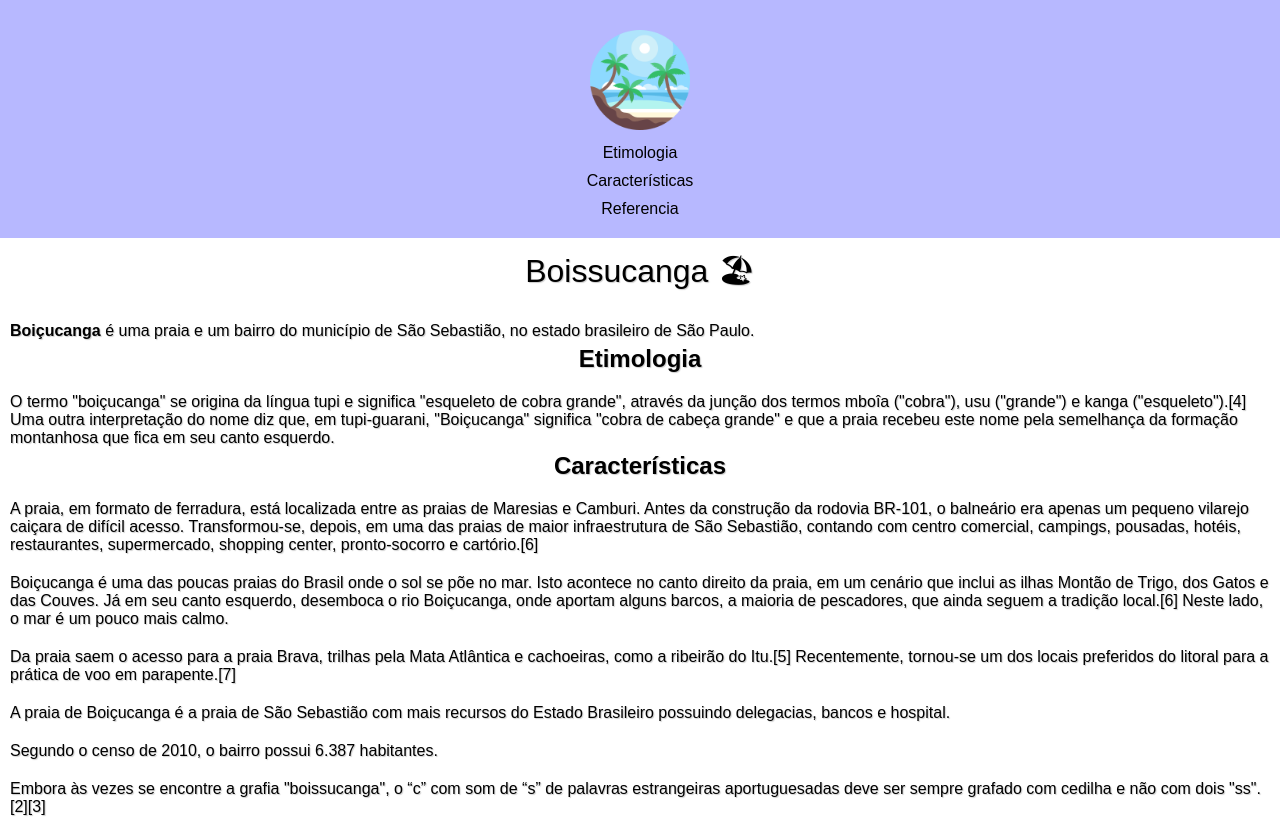
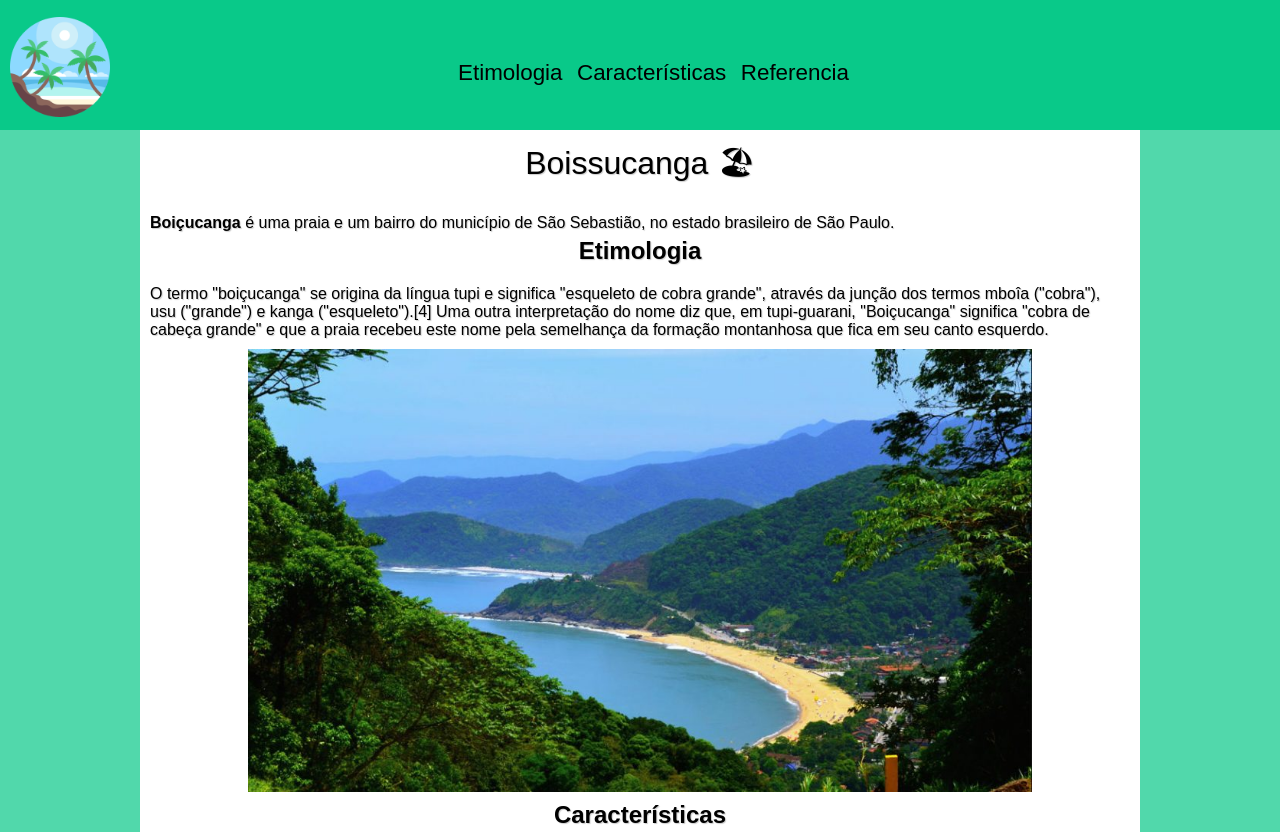
Before and after one commit to PauloCesardev99/boissucanga, a plain HTML site: page index.html in a window 1280 px wide. Shown: the top 832 px of the page. Drawn offline with Linux system fonts and the light colour scheme.

Commit message:
imgs add no 1200px

```diff
--- a/index.html
+++ b/index.html
@@ -11,11 +11,11 @@
 </head>
 <body>
     <header class="cabecalho">
-        <img src="src/img/icone.png" alt="Hello">
+        <img src="src/img/icone.png" alt="icone-praia">
         <nav>
             <ul>
                 <li><a href="#">Etimologia</a> </li>
-                <li><a href="#">Características</a></li>
+                <li><a href="#caracteristicas">Características</a></li>
                 <li><a href="#">Referencia</a></li>
             </ul>
         </nav>
@@ -29,10 +29,10 @@
             <p>O termo "boiçucanga" se origina da língua tupi e significa "esqueleto de cobra grande", através da junção dos termos mboîa ("cobra"), usu ("grande") e kanga ("esqueleto").[4] Uma outra interpretação do nome diz que, em tupi-guarani, "Boiçucanga" significa "cobra de cabeça grande" e que a praia recebeu este nome pela semelhança da formação montanhosa que fica em seu canto esquerdo.</p>
 
         </article>
-        <article class="background-1">
+        <article class="background-1 img">
             <img src="src/img/Boicucanga-1024x578-01.jpg" alt="praia-de-boissucanga">
         </article>
-        <article class="caracteristicas">
+        <article class="caracteristicas" id="caracteristicas">
             <h2>Características</h2>
             <p>A praia, em formato de ferradura, está localizada entre as praias de Maresias e Camburi. Antes da construção da rodovia BR-101, o balneário era apenas um pequeno vilarejo caiçara de difícil acesso. Transformou-se, depois, em uma das praias de maior infraestrutura de São Sebastião, contando com centro comercial, campings, pousadas, hotéis, restaurantes, supermercado, shopping center, pronto-socorro e cartório.[6]</p>
             <p>Boiçucanga é uma das poucas praias do Brasil onde o sol se põe no mar. Isto acontece no canto direito da praia, em um cenário que inclui as ilhas Montão de Trigo, dos Gatos e das Couves. Já em seu canto esquerdo, desemboca o rio Boiçucanga, onde aportam alguns barcos, a maioria de pescadores, que ainda seguem a tradição local.[6] Neste lado, o mar é um pouco mais calmo.</p>
@@ -40,7 +40,7 @@
             <p>A praia de Boiçucanga é a praia de São Sebastião com mais recursos do Estado Brasileiro possuindo delegacias, bancos e hospital.</p>
             <p>Segundo o censo de 2010, o bairro possui 6.387 habitantes.</p>
         </article>
-        <article class="background-2">
+        <article class="background-2 img">
             <img src="src/img/boissucanga-02.jpg" alt="">
 
 
@@ -51,7 +51,7 @@
 
         </article>
 
-        <article class="background-3">
+        <article class="background-3 img">
            <img src="src/img/boissucanga-03.jpg" alt="">
 
         </article>
--- a/src/css/mediasqueries.css
+++ b/src/css/mediasqueries.css
@@ -1,8 +1,50 @@
 @media (min-width: 1200px){
 
-    main img{
-        display: none;
+    body{
+        background-color: rgba(9, 201, 137, 0.705) ;
     }
+
+    /*   Cabecalho     */
+    .cabecalho{
+        position: relative;
+        height: 130px;
+
+    }
+    .cabecalho img{
+        position: absolute;
+        top: 5%;
+        left: 10px;
+        display: inline-block;
+
+    }
+    .cabecalho nav  {
+        display: inline-block;
+        position: absolute;
+        top: 50px;
+        left: 35%;
+    }
+
+    .cabecalho nav li {
+        display: inline-block;
+        padding-left: 10px;
+        font-size: 1.4em;
+    }
+
+    /*  Conteúdo príncipal */
+    main{
+        max-width: 1000px;
+        margin: auto;
+        background-color: white;
+    }
+
+   main .img{
+    text-align: center;
+
+   }
+
+   main .img img{
+    width: 80%;
+   }
 
 
 }
--- a/src/css/style.css
+++ b/src/css/style.css
@@ -10,7 +10,7 @@ img{
 
 .cabecalho{
 padding: 20px 15px;
-background-color: rgba(0, 4, 255, 0.281);
+background-color: rgb(9, 201, 137) ;
 text-align: center;
 }
 
```
Also changed, not shown: src/img/background-02.jpg (added).
